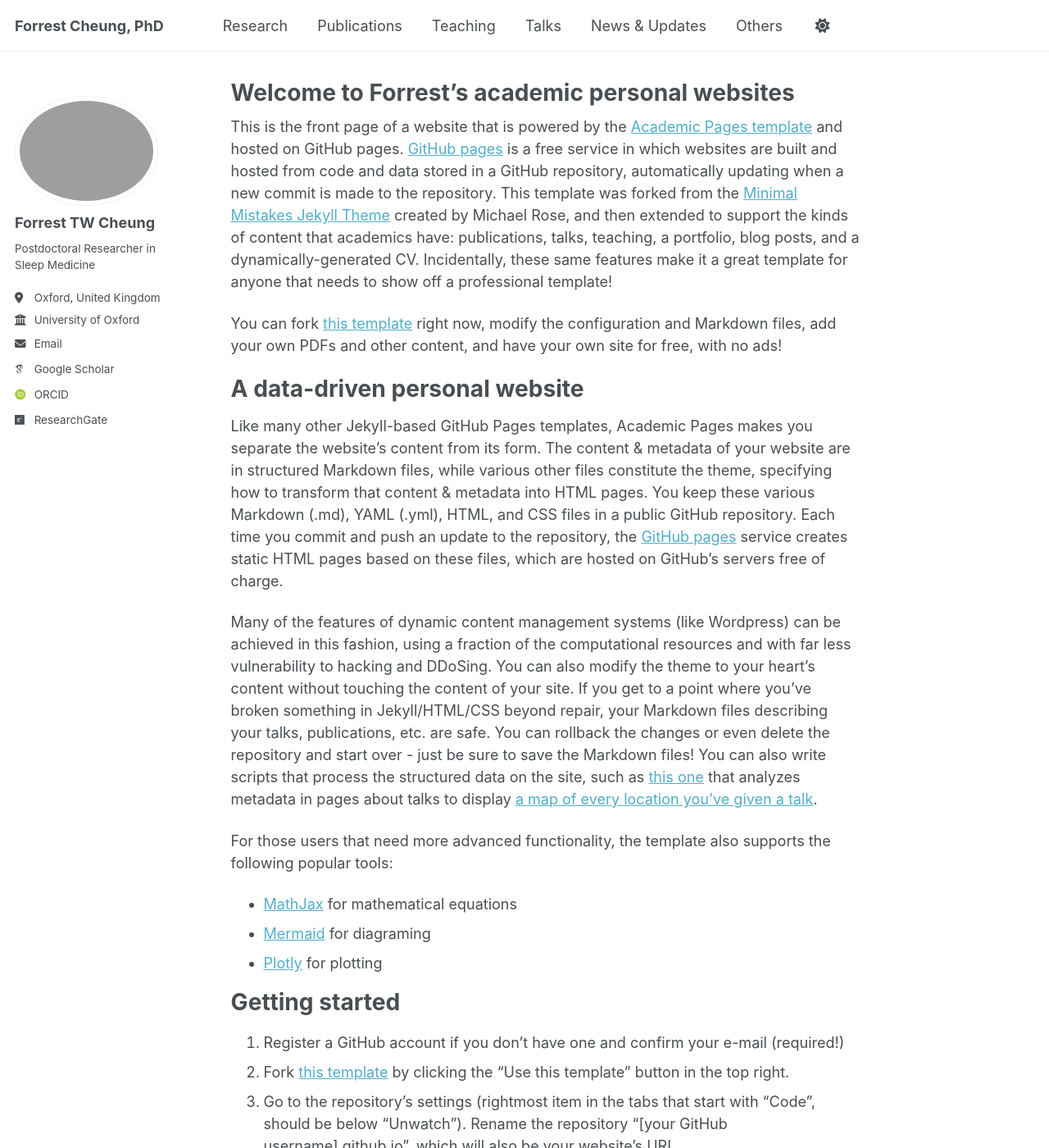
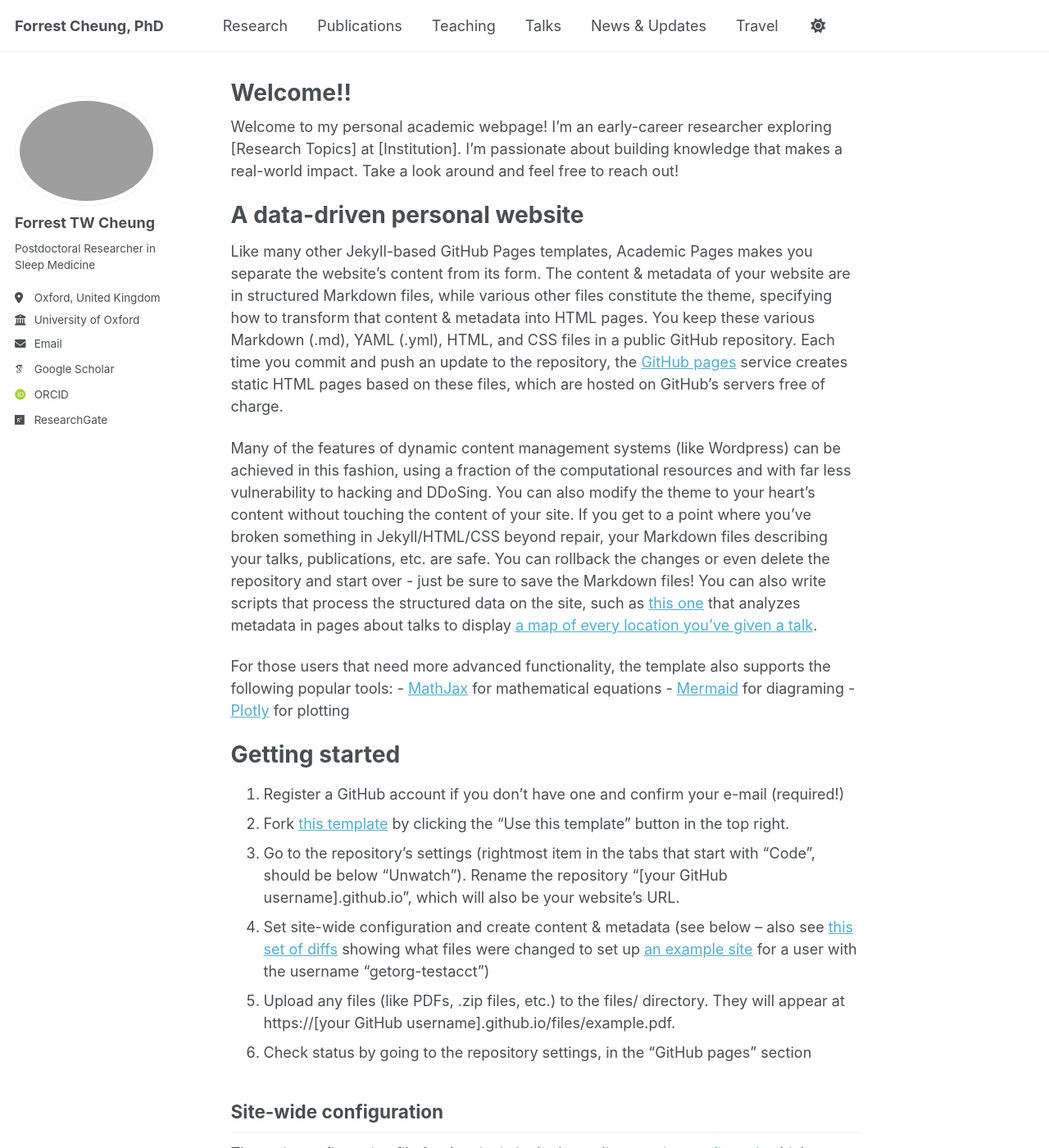
Before and after one commit to forrestcheungtw/forrestcheungtw.github.io, a Jekyll site: the page built from _pages/about.md, in a window 1280 px wide and 1400 px high. Shown: the whole window at 82% size. Built offline with Jekyll 4.4.1, drawn with Linux system fonts in a browser that asks for light colours; some web fonts are replaced; a script that is not in the unit is left out.

Commit message:
Updated 3 files via CloudCannon.

```diff
--- a/_data/navigation.yml
+++ b/_data/navigation.yml
@@ -9,5 +9,5 @@ main:
     url: /talks/
   - title: News & Updates
     url: /updates/
-  - title: Others
-    url: /others/
+  - title: Travel
+    url: /travel/
--- a/_pages/about.md
+++ b/_pages/about.md
@@ -1,56 +1,48 @@
 ---
 permalink: /
-title: "Welcome to Forrest's academic personal websites"
+title: Welcome!!
 author_profile: true
 redirect_from:
   - /about/
   - /about.html
 ---
+Welcome to my personal academic webpage! I'm an early-career researcher exploring \[Research Topics\] at \[Institution\]. I'm passionate about building knowledge that makes a real-world impact. Take a look around and feel free to reach out!
 
-This is the front page of a website that is powered by the [Academic Pages template](https://github.com/academicpages/academicpages.github.io) and hosted on GitHub pages. [GitHub pages](https://pages.github.com) is a free service in which websites are built and hosted from code and data stored in a GitHub repository, automatically updating when a new commit is made to the repository. This template was forked from the [Minimal Mistakes Jekyll Theme](https://mmistakes.github.io/minimal-mistakes/) created by Michael Rose, and then extended to support the kinds of content that academics have: publications, talks, teaching, a portfolio, blog posts, and a dynamically-generated CV. Incidentally, these same features make it a great template for anyone that needs to show off a professional template!
+# A data-driven personal website
 
- You can fork [this template](https://github.com/academicpages/academicpages.github.io) right now, modify the configuration and Markdown files, add your own PDFs and other content, and have your own site for free, with no ads!
+Like many other Jekyll-based GitHub Pages templates, Academic Pages makes you separate the website’s content from its form. The content & metadata of your website are in structured Markdown files, while various other files constitute the theme, specifying how to transform that content & metadata into HTML pages. You keep these various Markdown (.md), YAML (.yml), HTML, and CSS files in a public GitHub repository. Each time you commit and push an update to the repository, the [GitHub pages](https://pages.github.com/) service creates static HTML pages based on these files, which are hosted on GitHub’s servers free of charge.
 
-A data-driven personal website
-======
-Like many other Jekyll-based GitHub Pages templates, Academic Pages makes you separate the website's content from its form. The content & metadata of your website are in structured Markdown files, while various other files constitute the theme, specifying how to transform that content & metadata into HTML pages. You keep these various Markdown (.md), YAML (.yml), HTML, and CSS files in a public GitHub repository. Each time you commit and push an update to the repository, the [GitHub pages](https://pages.github.com/) service creates static HTML pages based on these files, which are hosted on GitHub's servers free of charge.
+Many of the features of dynamic content management systems (like Wordpress) can be achieved in this fashion, using a fraction of the computational resources and with far less vulnerability to hacking and DDoSing. You can also modify the theme to your heart’s content without touching the content of your site. If you get to a point where you’ve broken something in Jekyll/HTML/CSS beyond repair, your Markdown files describing your talks, publications, etc. are safe. You can rollback the changes or even delete the repository and start over - just be sure to save the Markdown files! You can also write scripts that process the structured data on the site, such as [this one](https://github.com/academicpages/academicpages.github.io/blob/master/talkmap.ipynb) that analyzes metadata in pages about talks to display [a map of every location you’ve given a talk](https://academicpages.github.io/talkmap.html).
 
-Many of the features of dynamic content management systems (like Wordpress) can be achieved in this fashion, using a fraction of the computational resources and with far less vulnerability to hacking and DDoSing. You can also modify the theme to your heart's content without touching the content of your site. If you get to a point where you've broken something in Jekyll/HTML/CSS beyond repair, your Markdown files describing your talks, publications, etc. are safe. You can rollback the changes or even delete the repository and start over - just be sure to save the Markdown files! You can also write scripts that process the structured data on the site, such as [this one](https://github.com/academicpages/academicpages.github.io/blob/master/talkmap.ipynb) that analyzes metadata in pages about talks to display [a map of every location you've given a talk](https://academicpages.github.io/talkmap.html).
+For those users that need more advanced functionality, the template also supports the following popular tools: - [MathJax](https://www.mathjax.org/) for mathematical equations - [Mermaid](https://mermaid.js.org/) for diagraming - [Plotly](https://plotly.com/javascript/) for plotting
 
-For those users that need more advanced functionality, the template also supports the following popular tools:
-- [MathJax](https://www.mathjax.org/) for mathematical equations
-- [Mermaid](https://mermaid.js.org/) for diagraming
-- [Plotly](https://plotly.com/javascript/) for plotting
+# Getting started
 
-Getting started
-======
-1. Register a GitHub account if you don't have one and confirm your e-mail (required!)
-1. Fork [this template](https://github.com/academicpages/academicpages.github.io) by clicking the "Use this template" button in the top right.
-1. Go to the repository's settings (rightmost item in the tabs that start with "Code", should be below "Unwatch"). Rename the repository "[your GitHub username].github.io", which will also be your website's URL.
-1. Set site-wide configuration and create content & metadata (see below -- also see [this set of diffs](http://archive.is/3TPas) showing what files were changed to set up [an example site](https://getorg-testacct.github.io) for a user with the username "getorg-testacct")
-1. Upload any files (like PDFs, .zip files, etc.) to the files/ directory. They will appear at https://[your GitHub username].github.io/files/example.pdf.
-1. Check status by going to the repository settings, in the "GitHub pages" section
+1. Register a GitHub account if you don’t have one and confirm your e-mail (required!)
+2. Fork [this template](https://github.com/academicpages/academicpages.github.io) by clicking the “Use this template” button in the top right.
+3. Go to the repository’s settings (rightmost item in the tabs that start with “Code”, should be below “Unwatch”). Rename the repository “\[your GitHub username\].github.io”, which will also be your website’s URL.
+4. Set site-wide configuration and create content & metadata (see below -- also see [this set of diffs](http://archive.is/3TPas) showing what files were changed to set up [an example site](https://getorg-testacct.github.io) for a user with the username “getorg-testacct”)
+5. Upload any files (like PDFs, .zip files, etc.) to the files/ directory. They will appear at https://\[your GitHub username\].github.io/files/example.pdf.
+6. Check status by going to the repository settings, in the “GitHub pages” section
 
-Site-wide configuration
-------
-The main configuration file for the site is in the base directory in [_config.yml](https://github.com/academicpages/academicpages.github.io/blob/master/_config.yml), which defines the content in the sidebars and other site-wide features. You will need to replace the default variables with ones about yourself and your site's github repository. The configuration file for the top menu is in [_data/navigation.yml](https://github.com/academicpages/academicpages.github.io/blob/master/_data/navigation.yml). For example, if you don't have a portfolio or blog posts, you can remove those items from that navigation.yml file to remove them from the header.
+## Site-wide configuration
 
-Create content & metadata
-------
-For site content, there is one Markdown file for each type of content, which are stored in directories like _publications, _talks, _posts, _teaching, or _pages. For example, each talk is a Markdown file in the [_talks directory](https://github.com/academicpages/academicpages.github.io/tree/master/_talks). At the top of each Markdown file is structured data in YAML about the talk, which the theme will parse to do lots of cool stuff. The same structured data about a talk is used to generate the list of talks on the [Talks page](https://academicpages.github.io/talks), each [individual page](https://academicpages.github.io/talks/2012-03-01-talk-1) for specific talks, the talks section for the [CV page](https://academicpages.github.io/cv), and the [map of places you've given a talk](https://academicpages.github.io/talkmap.html) (if you run this [python file](https://github.com/academicpages/academicpages.github.io/blob/master/talkmap.py) or [Jupyter notebook](https://github.com/academicpages/academicpages.github.io/blob/master/talkmap.ipynb), which creates the HTML for the map based on the contents of the _talks directory).
+The main configuration file for the site is in the base directory in [\_config.yml](https://github.com/academicpages/academicpages.github.io/blob/master/_config.yml), which defines the content in the sidebars and other site-wide features. You will need to replace the default variables with ones about yourself and your site’s github repository. The configuration file for the top menu is in [\_data/navigation.yml](https://github.com/academicpages/academicpages.github.io/blob/master/_data/navigation.yml). For example, if you don’t have a portfolio or blog posts, you can remove those items from that navigation.yml file to remove them from the header.
+
+## Create content & metadata
+
+For site content, there is one Markdown file for each type of content, which are stored in directories like \_publications, \_talks, \_posts, \_teaching, or \_pages. For example, each talk is a Markdown file in the [\_talks directory](https://github.com/academicpages/academicpages.github.io/tree/master/_talks). At the top of each Markdown file is structured data in YAML about the talk, which the theme will parse to do lots of cool stuff. The same structured data about a talk is used to generate the list of talks on the [Talks page](https://academicpages.github.io/talks), each [individual page](https://academicpages.github.io/talks/2012-03-01-talk-1) for specific talks, the talks section for the [CV page](https://academicpages.github.io/cv), and the [map of places you’ve given a talk](https://academicpages.github.io/talkmap.html) (if you run this [python file](https://github.com/academicpages/academicpages.github.io/blob/master/talkmap.py) or [Jupyter notebook](https://github.com/academicpages/academicpages.github.io/blob/master/talkmap.ipynb), which creates the HTML for the map based on the contents of the \_talks directory).
 
 **Markdown generator**
 
-The repository includes [a set of Jupyter notebooks](https://github.com/academicpages/academicpages.github.io/tree/master/markdown_generator
-) that converts a CSV containing structured data about talks or presentations into individual Markdown files that will be properly formatted for the Academic Pages template. The sample CSVs in that directory are the ones I used to create my own personal website at stuartgeiger.com. My usual workflow is that I keep a spreadsheet of my publications and talks, then run the code in these notebooks to generate the Markdown files, then commit and push them to the GitHub repository.
+The repository includes [a set of Jupyter notebooks](https://github.com/academicpages/academicpages.github.io/tree/master/markdown_generator) that converts a CSV containing structured data about talks or presentations into individual Markdown files that will be properly formatted for the Academic Pages template. The sample CSVs in that directory are the ones I used to create my own personal website at stuartgeiger.com. My usual workflow is that I keep a spreadsheet of my publications and talks, then run the code in these notebooks to generate the Markdown files, then commit and push them to the GitHub repository.
 
-How to edit your site's GitHub repository
-------
-Many people use a git client to create files on their local computer and then push them to GitHub's servers. If you are not familiar with git, you can directly edit these configuration and Markdown files directly in the github.com interface. Navigate to a file (like [this one](https://github.com/academicpages/academicpages.github.io/blob/master/_talks/2012-03-01-talk-1.md) and click the pencil icon in the top right of the content preview (to the right of the "Raw | Blame | History" buttons). You can delete a file by clicking the trashcan icon to the right of the pencil icon. You can also create new files or upload files by navigating to a directory and clicking the "Create new file" or "Upload files" buttons.
+## How to edit your site’s GitHub repository
 
-Example: editing a Markdown file for a talk
-![Editing a Markdown file for a talk](/images/editing-talk.png)
+Many people use a git client to create files on their local computer and then push them to GitHub’s servers. If you are not familiar with git, you can directly edit these configuration and Markdown files directly in the github.com interface. Navigate to a file (like [this one](https://github.com/academicpages/academicpages.github.io/blob/master/_talks/2012-03-01-talk-1.md) and click the pencil icon in the top right of the content preview (to the right of the “Raw \| Blame \| History” buttons). You can delete a file by clicking the trashcan icon to the right of the pencil icon. You can also create new files or upload files by navigating to a directory and clicking the “Create new file” or “Upload files” buttons.
 
-For more info
-------
+Example: editing a Markdown file for a talk ![Editing a Markdown file for a talk](/images/editing-talk.png)
+
+## For more info
+
 More info about configuring Academic Pages can be found in [the guide](https://academicpages.github.io/markdown/), the [growing wiki](https://github.com/academicpages/academicpages.github.io/wiki), and you can always [ask a question on GitHub](https://github.com/academicpages/academicpages.github.io/discussions). The [guides for the Minimal Mistakes theme](https://mmistakes.github.io/minimal-mistakes/docs/configuration/) (which this theme was forked from) might also be helpful.
```
Also changed, not shown: _pages/travel.md (added, +15 -0 lines).
